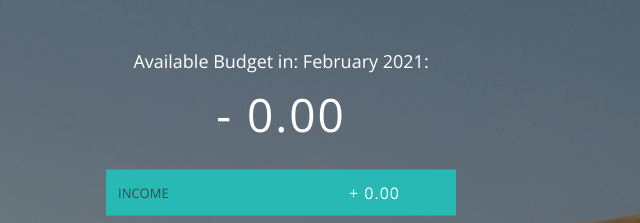
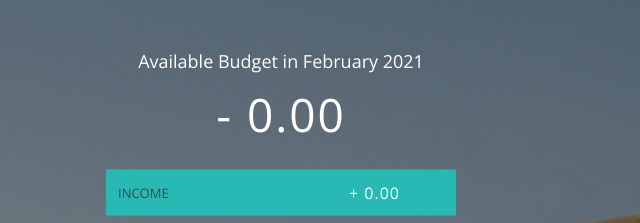
Before and after one commit to skodem/budget_app, a plain HTML site: page index.html in a window 1280 px wide. Shown: the top 223 px of the page, 359-999 px from the left. Drawn offline with nearby package versions, Linux system fonts and the light colour scheme.

Commit message:
reset changes

```diff
--- a/index.html
+++ b/index.html
@@ -19,8 +19,7 @@
     <div class="top">
       <div class="budget">
         <div class="budget__title">
-          Available Budget in:
-          <span class="budget__title--month">%Month%</span>:
+          Available Budget in <span class="budget__title--month">%Month%</span>
         </div>
 
         <div class="budget__value">+ 2,345.64</div>
```
